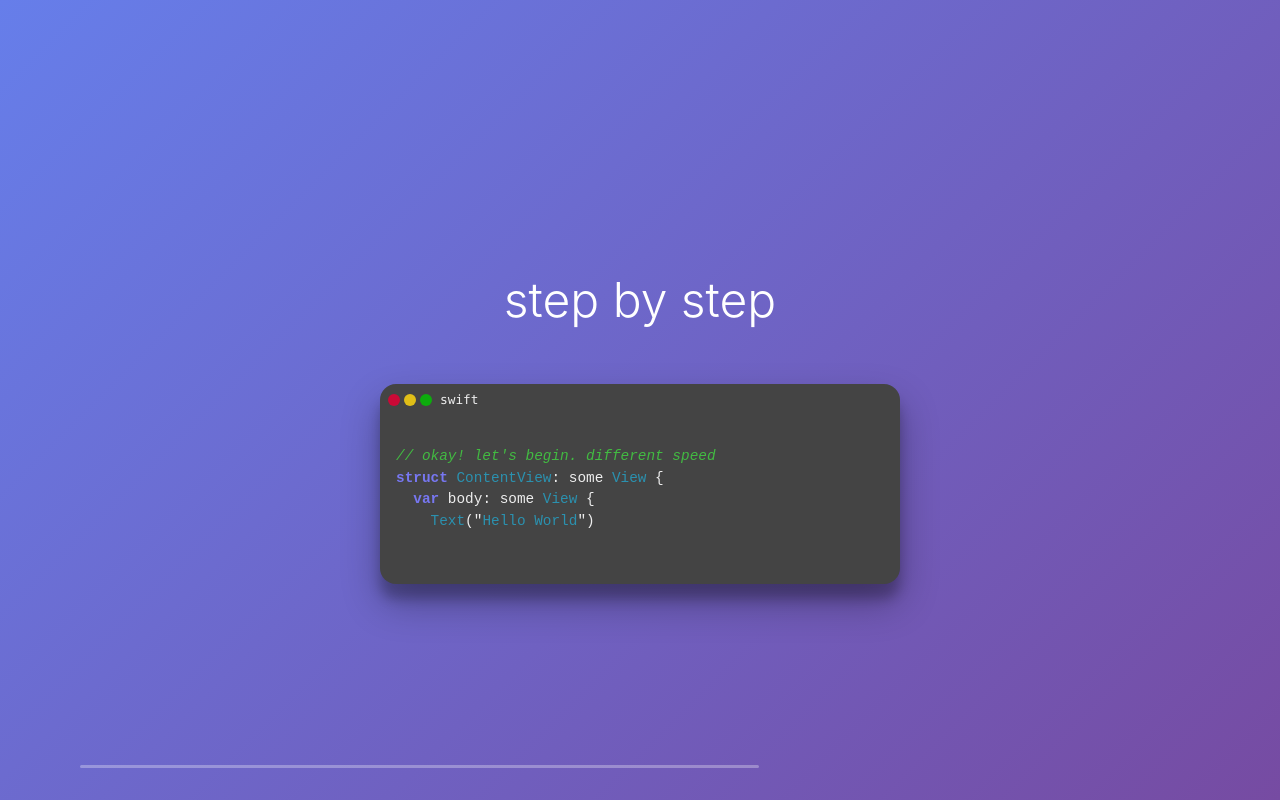
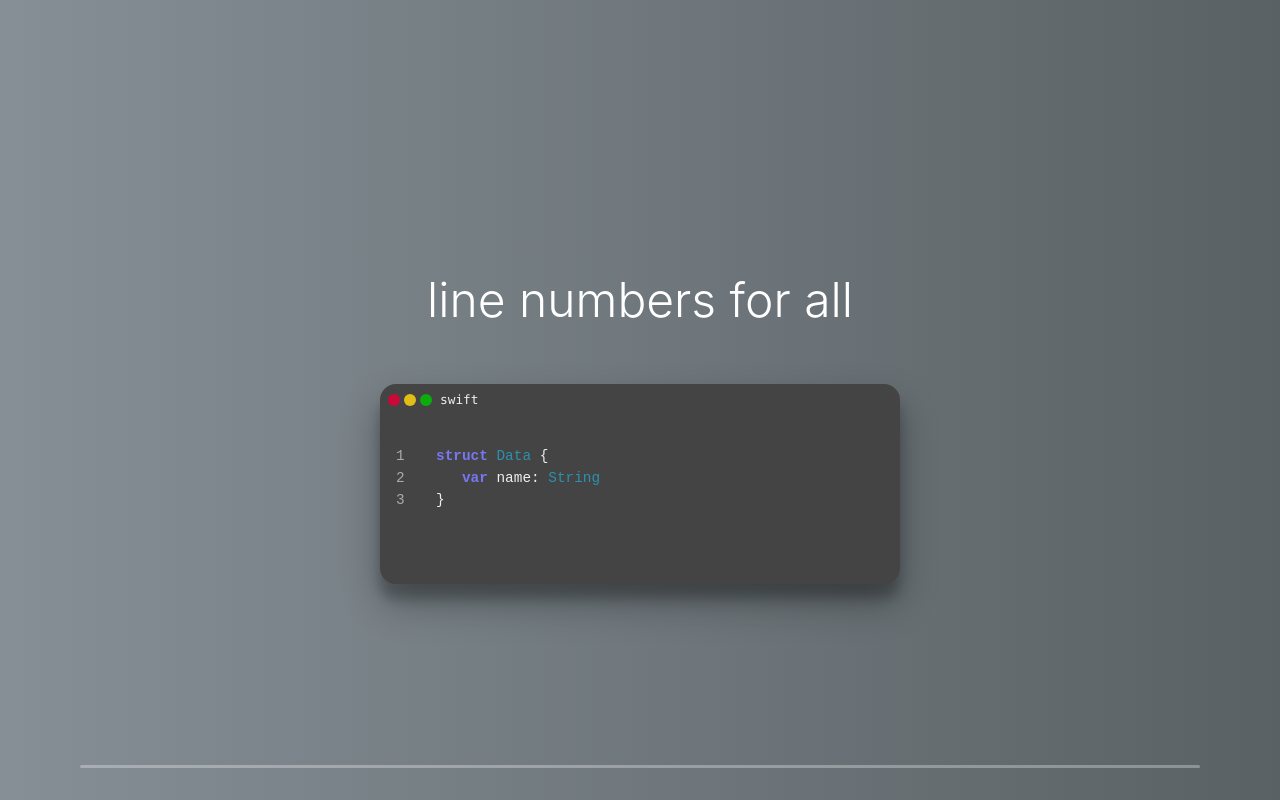
Before and after one commit to danielkagemann/coding, a React (Vite) app: page / in a window 1280 px wide. Built offline with nearby package versions, Linux system fonts and the light colour scheme.

Commit message:
first approach for linenumbers

```diff
--- a/public/slides.json
+++ b/public/slides.json
@@ -1,7 +1,7 @@
 [
   {
     "headline": {
-      "text": "step by step",
+      "text": "line numbers for all",
       "wait": 0,
       "animation": "fadeIn"
     },
@@ -10,34 +10,20 @@
       "width": "520px"
     },
     "code": {
+      "linenumbers": true,
       "initial": "_1_",
       "steps": [
         {
-          "text": "// okay! let's begin. different speed\n_2_",
+          "text": "struct Data {\n   var name: String\n}",
           "wait": 1,
           "speed": 0.01
-        },
-        {
-          "text": "struct ContentView: some View {\n  var body: some View {\n    Text(\"Hello World\")\n_3_        .font(.caption)\n        .bold()\n  }\n}\n",
-          "wait": 1,
-          "speed": 0.05
-        },
-        {
-          "text": "_4_\n",
-          "wait": 1,
-          "speed": 0.1
-        },
-        {
-          "text": "        // styling text",
-          "wait" : 1,
-          "speed": 0.1
         }
       ],
       "language": "swift",
       "speed": 0.01
     },
     "style": {
-      "background": "plum-plate",
+      "background": "mountain-rock",
       "text": "#fff"
     }
   }
--- a/src/assets/index.scss
+++ b/src/assets/index.scss
@@ -63,11 +63,26 @@ main {
 }
 
 .mac--window {
-  .code {
+
+  .code--container {
+    display: flex;
+    justify-content: flex-start;
+    width: 100%;
     padding: 1rem;
     font-family: var(--monospaced);
     font-weight: normal;
     font-size: 0.9rem;
+    position: relative;
+
+    .numbers {
+      width: 40px;
+      height: 100%;
+      opacity: 0.6;
+    }
+
+    .code {
+      // nothing yet
+    }
   }
 
   .header {
--- a/src/components/Terminal.tsx
+++ b/src/components/Terminal.tsx
@@ -1,5 +1,5 @@
 import {ConfigurationSlide} from "../model/Configuration.ts";
-import {FC, useEffect, useState} from "react";
+import {FC, ReactElement, useEffect, useState} from "react";
 import {$Highlighter} from "../model/Highlighter.ts";
 import {useCodeSteps} from "../model/useCodeSteps.ts";
 
@@ -36,6 +36,20 @@ const Terminal: FC<Props> = ({data}) => {
         return code.replace(`_${stepper.step + 1}_`, stepper.typer.value);
     }
 
+    function renderLineNumbers(): ReactElement | null {
+        if (!data.code.linenumbers) {
+            return null;
+        }
+        const lines = dynamicCode().split('\n').map((_, index) => `${index + 1}`)
+        return (
+            <div className={'numbers'}>
+                <pre><code>
+                {lines.join('\n')}
+                </code></pre>
+            </div>
+        );
+    }
+
     return (
         <div className="mac--window" style={{width: data.terminal.width}}>
             <div className="header">
@@ -48,11 +62,14 @@ const Terminal: FC<Props> = ({data}) => {
                 <span className={'title'}>{data.terminal.title}</span>
             </div>
 
-            <div className="code">
+            <div className="code--container">
+                {renderLineNumbers()}
+                <div className="code">
                 <pre>
                     <code
                         dangerouslySetInnerHTML={{__html: $Highlighter.forLanguage(data.code.language, dynamicCode())}}/>
                 </pre>
+                </div>
             </div>
         </div>
     );
--- a/src/model/Configuration.ts
+++ b/src/model/Configuration.ts
@@ -10,7 +10,7 @@ export const slideSchema = z.object({
     terminal: z.object({
         menu: z.boolean().default(true),
         title: z.string().default(""),
-        width: z.string().default("auto")
+        width: z.string().default("auto"),
     }).default({}),
     style: z.object({
         background: z.string().default("default"),
@@ -27,6 +27,7 @@ export const slideSchema = z.object({
         animation: z.string()
     }).optional(),
     code: z.object({
+        linenumbers: z.boolean().optional().default(false),
         language: z.string(),
         initial: z.string().default(""),
         steps: z.array(stepSchema)
```
Also changed, not shown: public/stepbystep.json (added, +44 -0 lines), 1 other file (tests, documents, lock files or other folders).
